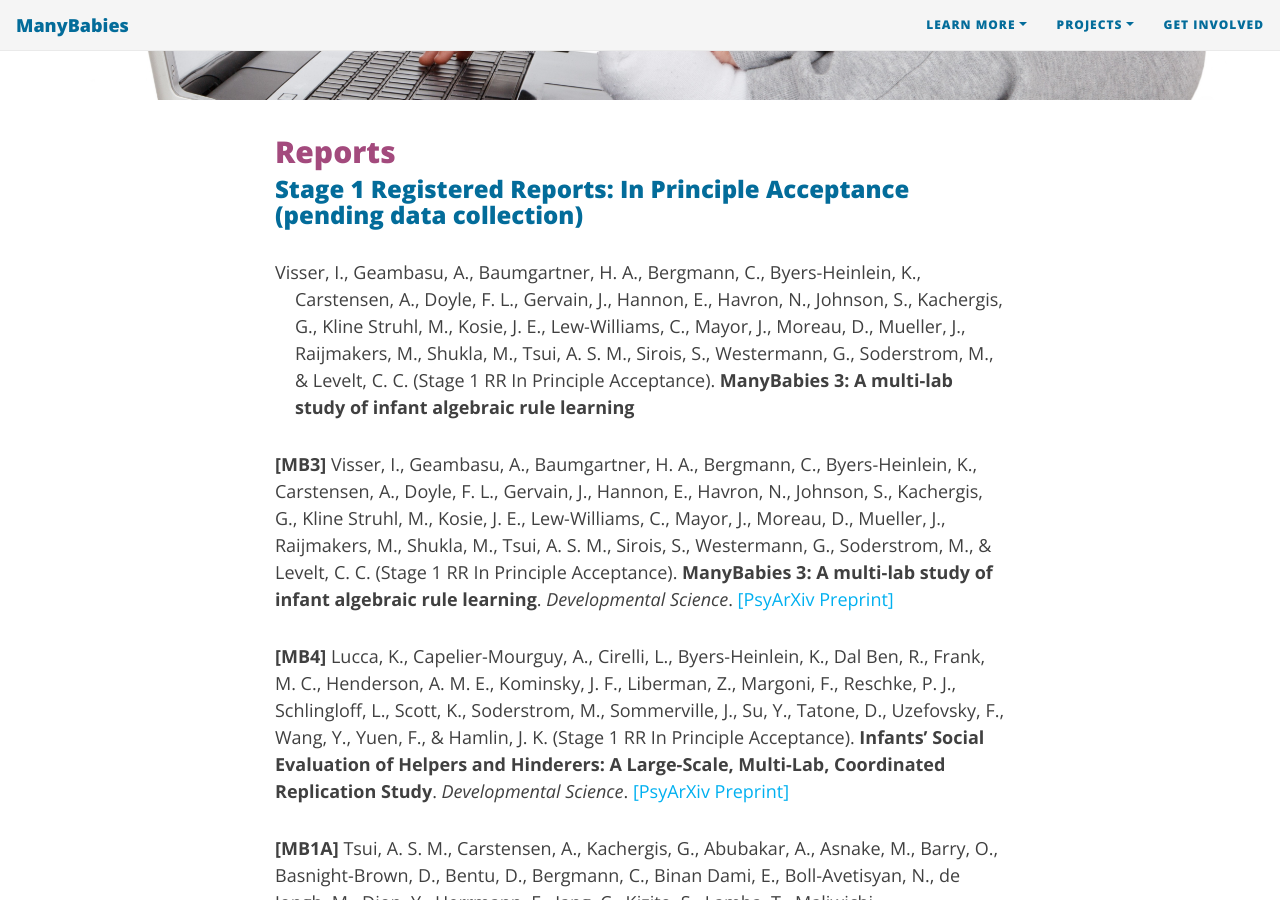
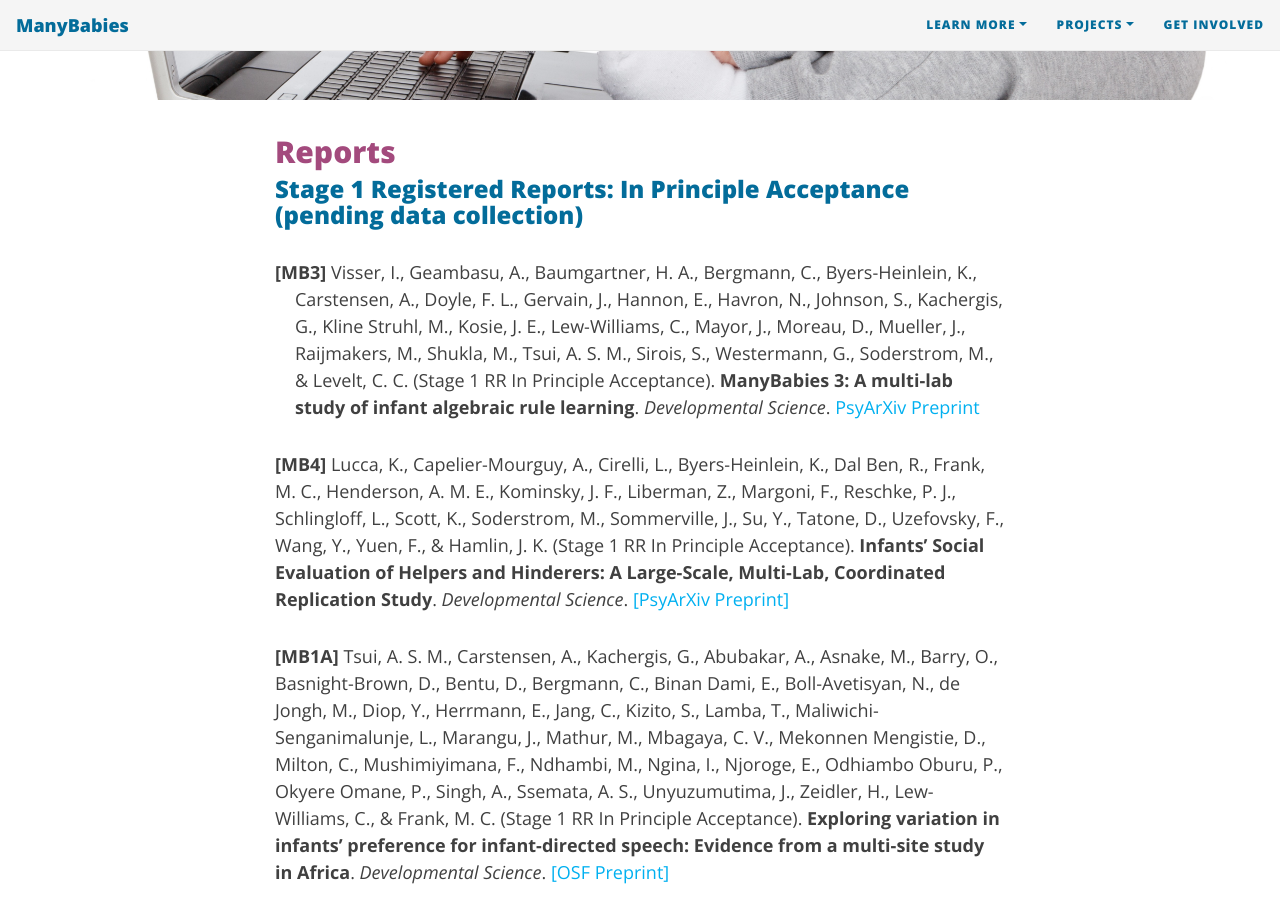
Before and after one commit to manybabies/manybabies.github.io, a Jekyll site: the page built from publications.md, in a window 1280 px wide and 900 px high, scrolled down 387 px. Built offline with Jekyll 4.4.1, drawn with Linux system fonts in a browser that asks for light colours; nearby versions of some CDN libraries; some web fonts are replaced.

Commit message:
Update publications.md

```diff
--- a/publications.md
+++ b/publications.md
@@ -17,9 +17,9 @@
 
 ### Stage 1 Registered Reports: In Principle Acceptance (pending data collection)
 
-<p style="padding-left: 20px; text-indent: -20px">Visser, I., Geambasu, A., Baumgartner, H. A., Bergmann, C., Byers-Heinlein, K., Carstensen, A., Doyle, F. L., Gervain, J., Hannon, E., Havron, N., Johnson, S., Kachergis, G., Kline Struhl, M., Kosie, J. E., Lew-Williams, C., Mayor, J., Moreau, D., Mueller, J., Raijmakers, M., Shukla, M., Tsui, A. S. M., Sirois, S., Westermann, G., Soderstrom, M., & Levelt, C. C. (Stage 1 RR In Principle Acceptance). <b>ManyBabies 3: A multi-lab study of infant algebraic rule learning</b></p>
+<p style="padding-left: 20px; text-indent: -20px"><b>[MB3]</b> Visser, I., Geambasu, A., Baumgartner, H. A., Bergmann, C., Byers-Heinlein, K., Carstensen, A., Doyle, F. L., Gervain, J., Hannon, E., Havron, N., Johnson, S., Kachergis, G., Kline Struhl, M., Kosie, J. E., Lew-Williams, C., Mayor, J., Moreau, D., Mueller, J., Raijmakers, M., Shukla, M., Tsui, A. S. M., Sirois, S., Westermann, G., Soderstrom, M., & Levelt, C. C. (Stage 1 RR In Principle Acceptance). <b>ManyBabies 3: A multi-lab study of infant algebraic rule learning</b>. <i>Developmental Science</i>. <a href="https://psyarxiv.com/aex7v/">PsyArXiv Preprint</a></p>
 
-**[MB3]** Visser, I., Geambasu, A., Baumgartner, H. A., Bergmann, C., Byers-Heinlein, K., Carstensen, A., Doyle, F. L., Gervain, J., Hannon, E., Havron, N., Johnson, S., Kachergis, G., Kline Struhl, M., Kosie, J. E., Lew-Williams, C., Mayor, J., Moreau, D., Mueller, J., Raijmakers, M., Shukla, M., Tsui, A. S. M., Sirois, S., Westermann, G., Soderstrom, M., & Levelt, C. C. (Stage 1 RR In Principle Acceptance). **ManyBabies 3: A multi-lab study of infant algebraic rule learning**. _Developmental Science_. [[PsyArXiv Preprint]](https://psyarxiv.com/aex7v/)
+<!--**[MB3]** Visser, I., Geambasu, A., Baumgartner, H. A., Bergmann, C., Byers-Heinlein, K., Carstensen, A., Doyle, F. L., Gervain, J., Hannon, E., Havron, N., Johnson, S., Kachergis, G., Kline Struhl, M., Kosie, J. E., Lew-Williams, C., Mayor, J., Moreau, D., Mueller, J., Raijmakers, M., Shukla, M., Tsui, A. S. M., Sirois, S., Westermann, G., Soderstrom, M., & Levelt, C. C. (Stage 1 RR In Principle Acceptance). **ManyBabies 3: A multi-lab study of infant algebraic rule learning**. _Developmental Science_. [[PsyArXiv Preprint]](https://psyarxiv.com/aex7v/)-->
 
 **[MB4]** Lucca, K., Capelier-Mourguy, A., Cirelli, L., Byers-Heinlein, K., Dal Ben, R., Frank, M. C., Henderson, A. M. E., Kominsky, J. F., Liberman, Z., Margoni, F., Reschke, P. J., Schlingloff, L., Scott, K., Soderstrom, M., Sommerville, J., Su, Y., Tatone, D., Uzefovsky, F., Wang, Y., Yuen, F., & Hamlin, J. K. (Stage 1 RR In Principle Acceptance). **Infants’ Social Evaluation of Helpers and Hinderers: A Large-Scale, Multi-Lab, Coordinated Replication Study**. _Developmental Science_. [[PsyArXiv Preprint]](https://psyarxiv.com/qhxkm)
 
```
